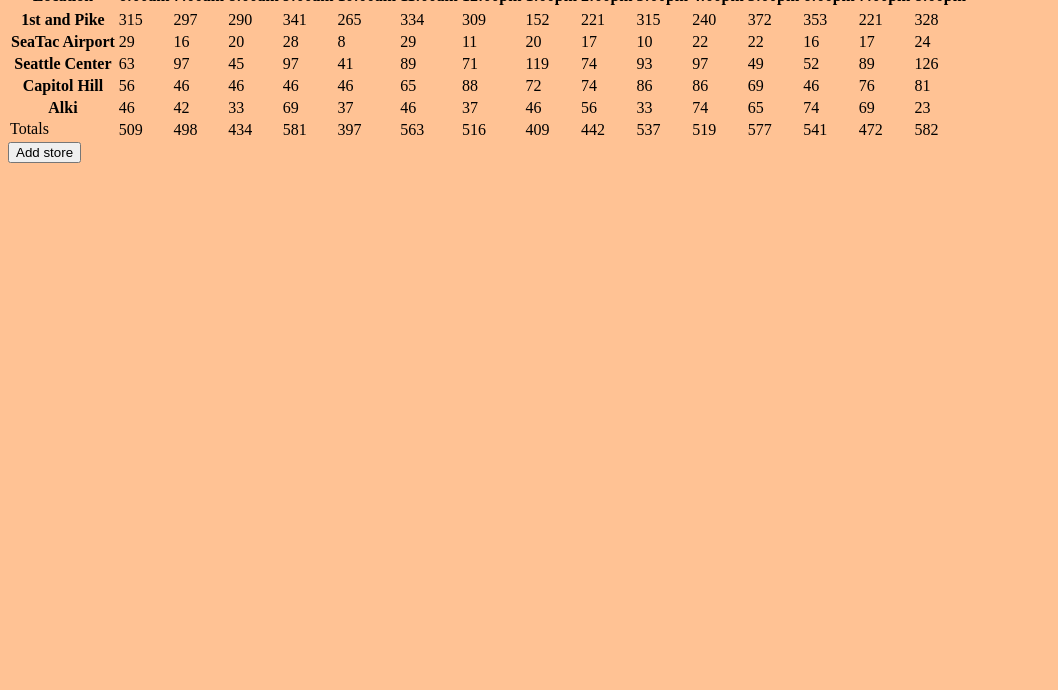
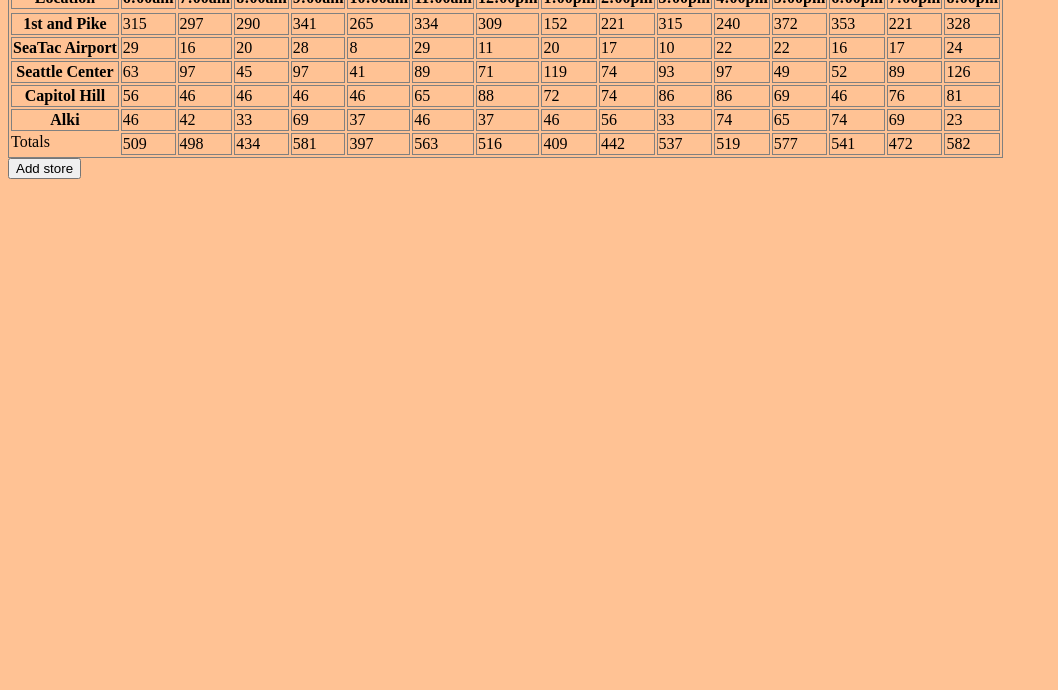
Before and after one commit to rh24/cookie-stand, a plain HTML site: page sales.html in a window 1280 px wide. Shown: the part 110-800 px from the top of the page, without its empty margins (0-1058 px from the left). Drawn offline with Linux system fonts and the light colour scheme.

Commit message:
Add basic table styling

```diff
--- a/css/main.css
+++ b/css/main.css
@@ -43,3 +43,7 @@
 sans-serif web font for data (arial, verdana, helvetica)
 serif web font (georgia, times, etc.) for text
 */
+
+table, th, td {
+  border: .5px solid gray;
+}
```
